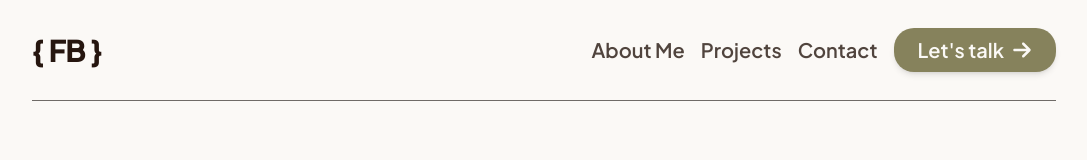
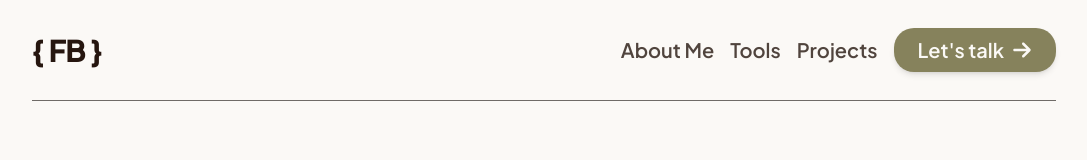
Before and after one commit to Fbeye04/Portfolio-web-v2, a React (Vite) app in the folder frontend/: page / in a window 1280 px wide. Shown: the top 160 px of the page, without its empty margins (96-1183 px from the left). Built offline with nearby package versions, Linux system fonts and the light colour scheme.

Commit message:
benahi nav item, benahi kontak, tambahkan lenis untuk pengalaman scroll yg berbeda

```diff
--- a/frontend/package.json
+++ b/frontend/package.json
@@ -12,6 +12,7 @@
   "dependencies": {
     "devicon": "^2.17.0",
     "framer-motion": "^13.2.0",
+    "lenis": "^1.3.26",
     "react": "^19.2.8",
     "react-dom": "^19.2.8",
     "react-icons": "^5.7.0"
--- a/frontend/src/App.jsx
+++ b/frontend/src/App.jsx
@@ -6,11 +6,24 @@ import Projects from "./sections/Projects";
 import Contact from "./sections/Contact";
 import { FaArrowUp } from "react-icons/fa6";
 import { useMotionValueEvent, useScroll } from "framer-motion";
-import { useState } from "react";
+import { useState, useEffect } from "react";
+import Lenis from "lenis";
 
 export default function App() {
   const [isScrolled, setIsScrolled] = useState(false);
   const { scrollY } = useScroll();
+
+  useEffect(() => {
+    const lenis = new Lenis();
+
+    function raf(time) {
+      lenis.raf(time);
+      requestAnimationFrame(raf);
+    }
+    requestAnimationFrame(raf);
+
+    return () => lenis.destroy();
+  }, []);
 
   useMotionValueEvent(scrollY, "change", (latest) => {
     setIsScrolled(latest > 50);
--- a/frontend/src/components/atoms/LinkButton.jsx
+++ b/frontend/src/components/atoms/LinkButton.jsx
@@ -8,7 +8,8 @@ const VARIANTS = {
 
 export default function LinkButton({ variant, link, children, className }) {
   const buttonVariant = VARIANTS[variant] || VARIANTS.secondary;
-  const shouldOpenNewTab = !link.toLowerCase().startsWith("mailto:");
+  const shouldOpenNewTab =
+    link.startsWith("http://") || link.startsWith("https://");
 
   return (
     <a
--- a/frontend/src/components/organisms/Navbar.jsx
+++ b/frontend/src/components/organisms/Navbar.jsx
@@ -8,7 +8,7 @@ export default function Navbar() {
   const [activeLink, setActiveLink] = useState(null);
 
   useEffect(() => {
-    const sections = ["hero", "about", "projects", "contact"];
+    const sections = ["hero", "about", "tools", "projects", "contact"];
 
     const observer = new IntersectionObserver(
       (entries) => {
@@ -72,16 +72,16 @@ export default function Navbar() {
             isActive={activeLink === "about"}
           />
           <NavItem
+            link='#tools'
+            title='Tools'
+            onClick={() => setIsOpen(false)}
+            isActive={activeLink === "tools"}
+          />
+          <NavItem
             link='#projects'
             title='Projects'
             onClick={() => setIsOpen(false)}
             isActive={activeLink === "projects"}
-          />
-          <NavItem
-            link='#contact'
-            title='Contact'
-            onClick={() => setIsOpen(false)}
-            isActive={activeLink === "contact"}
           />
         </ul>
 
@@ -89,7 +89,7 @@ export default function Navbar() {
 
         <LinkButton
           variant='primary'
-          link='mailto:fachrezibarus@gmail.com?subject=Let%27s%20Work%20Together'
+          link='#contact'
           className='w-full lg:w-auto justify-center'>
           Let's talk
           <FaArrowRight />
--- a/frontend/src/index.css
+++ b/frontend/src/index.css
@@ -5,10 +5,6 @@
 @tailwind utilities;
 
 @layer base {
-  html {
-    scroll-behavior: smooth;
-  }
-
   body {
     @apply bg-off-white text-dark-brown;
   }
--- a/frontend/src/sections/About.jsx
+++ b/frontend/src/sections/About.jsx
@@ -84,7 +84,7 @@ export default function About() {
       {/* tombol download */}
       <LinkButton
         variant='primary'
-        link='https://drive.google.com/file/d/191lBfGZt07q5_JErUtsK9VDYLn1sQSeP/view?usp=sharing'
+        link='https://drive.google.com/file/d/1uvPr9aZxY_zGTZJhuNWpPml364rO5wCZ/view?usp=sharing'
         className='lg:flex-shrink-0 w-full lg:w-auto'>
         See My CV
         <FaDownload />
--- a/frontend/src/sections/Contact.jsx
+++ b/frontend/src/sections/Contact.jsx
@@ -1,15 +1,9 @@
 import ContactForm from "../components/organisms/ContactForm";
 import SectionHeading from "../components/molecules/SectionHeading";
-import { FaEnvelope, FaLinkedin, FaGithub } from "react-icons/fa6";
+import { FaLinkedin, FaGithub } from "react-icons/fa6";
 import { motion } from "framer-motion";
 
 const socialMedia = [
-  {
-    icon: <FaEnvelope />,
-    media: "Email",
-    link: "mailto:fachrezibarus@gmail.com",
-    display: "fachrezibarus@gmail.com",
-  },
   {
     icon: <FaLinkedin />,
     media: "LinkedIn",
@@ -19,8 +13,8 @@ const socialMedia = [
   {
     icon: <FaGithub />,
     media: "Github",
-    link: "https://github.com/fachrezibarus",
-    display: "fachrezibarus",
+    link: "https://github.com/Fbeye04",
+    display: "Fbeye04",
   },
 ];
 
@@ -28,7 +22,7 @@ export default function Contact() {
   return (
     <section
       id='contact'
-      className='scroll-mt-32 flex flex-col lg:flex-row gap-5 lg:gap-10'>
+      className='scroll-mt-32 flex flex-col lg:flex-row gap-4 md:gap-6 lg:gap-10'>
       <motion.div
         initial={{ opacity: 0, y: 20 }}
         whileInView={{ opacity: 1, y: 0 }}
--- a/frontend/src/sections/Projects.jsx
+++ b/frontend/src/sections/Projects.jsx
@@ -49,7 +49,7 @@ export default function Projects() {
   return (
     <section
       id='projects'
-      className='scroll-mt-32 flex flex-col items-start gap-4 md:gap-6'>
+      className='scroll-mt-32 flex flex-col items-start gap-4 md:gap-6 lg:gap-10'>
       <SectionHeading label='// projects' title='Top Projects'>
         <LinkButton
           variant='ghost'
--- a/frontend/src/sections/Tools.jsx
+++ b/frontend/src/sections/Tools.jsx
@@ -60,7 +60,9 @@ export default function Tools() {
   };
 
   return (
-    <section className='flex flex-col items-start gap-4 md:gap-6 lg:gap-10 '>
+    <section
+      id='tools'
+      className='scroll-mt-32 flex flex-col items-start gap-4 md:gap-6 lg:gap-10'>
       <SectionHeading
         label='</> technologies'
         title='tech stack'></SectionHeading>
```
Also changed, not shown: 1 other file (tests, documents, lock files or other folders).
